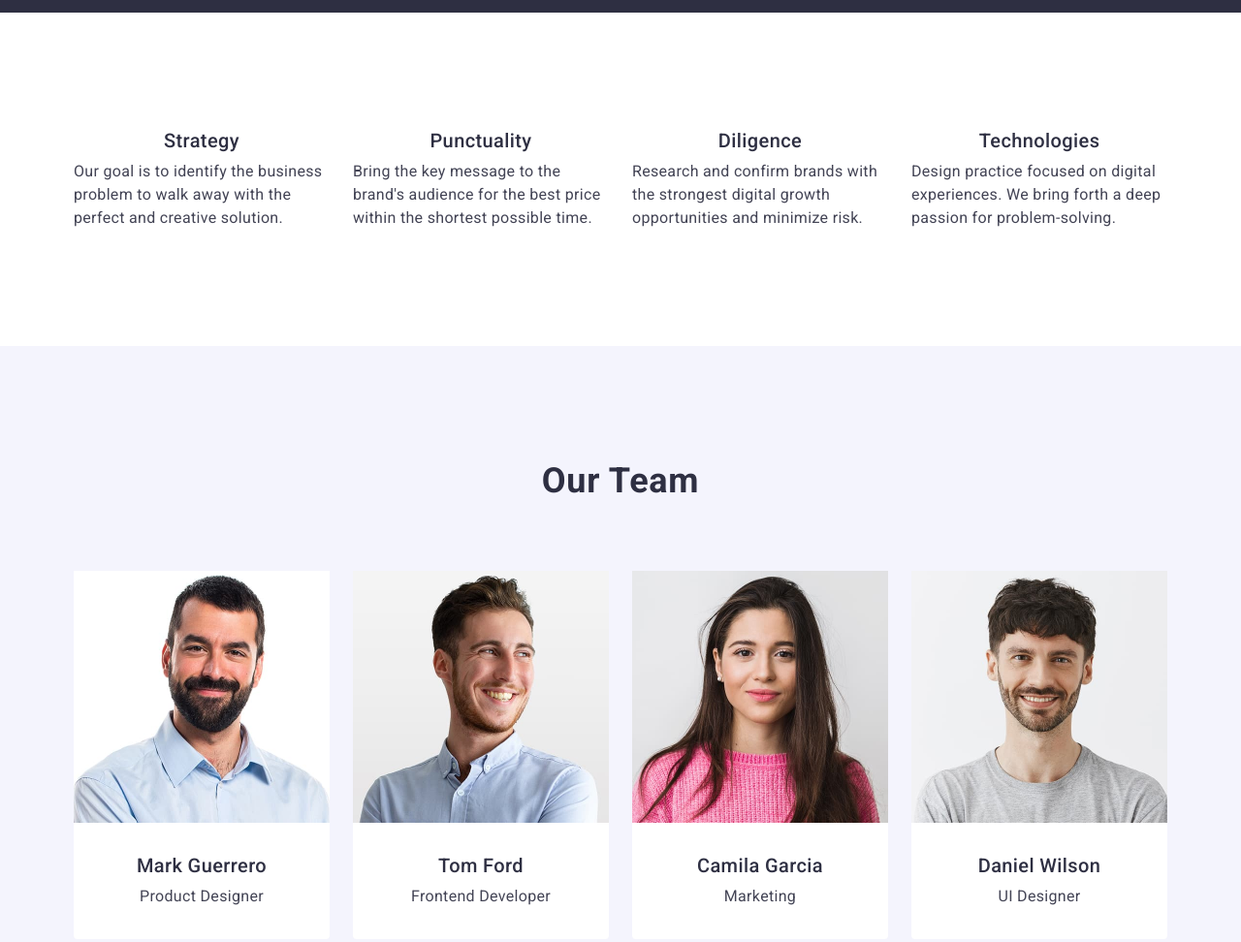
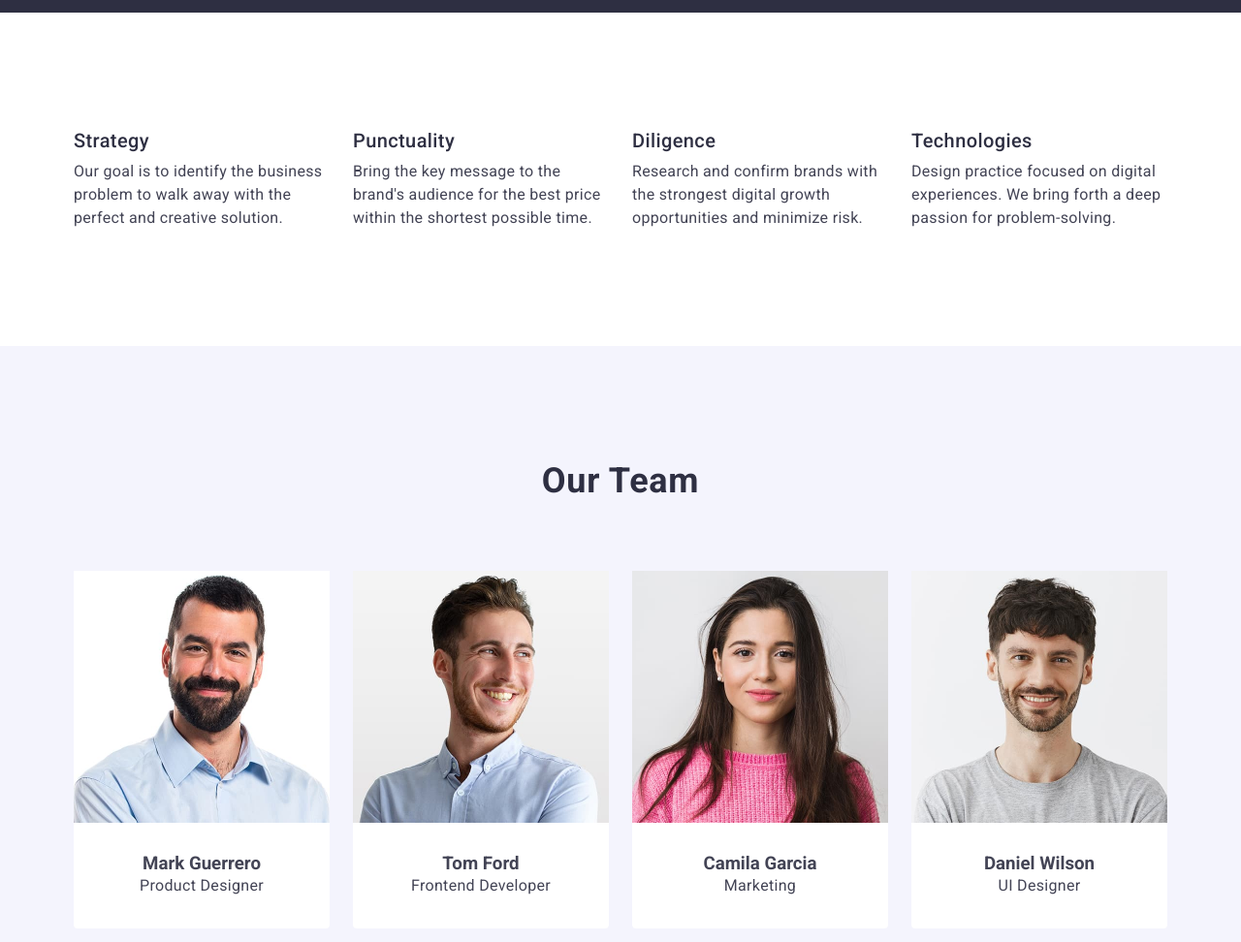
Before and after one commit to eugeneskoryk/goit-markup-hw-03, a plain HTML site: page index.html in a window 1280 px wide. Shown: the part 660-1632 px from the top of the page at 97% size. Drawn offline with nearby package versions, Linux system fonts and the light colour scheme.

Commit message:
hw#3 sections center issues

```diff
--- a/css/styles.css
+++ b/css/styles.css
@@ -223,17 +223,16 @@ body {
   padding: 32px 0;
 }
 
-.our-benefits-list-item-header,
-.our-team-list-item-header {
+.our-benefits-list-item-header {
   font-weight: 500;
   font-size: 20px;
   line-height: 1.2;
   letter-spacing: 0.02em;
   color: #2e2f42;
   margin-bottom: 8px;
-  text-align: center;
 }
 
+.our-team-list-item-header,
 .our-team-list-item-text {
   text-align: center;
 }
```
